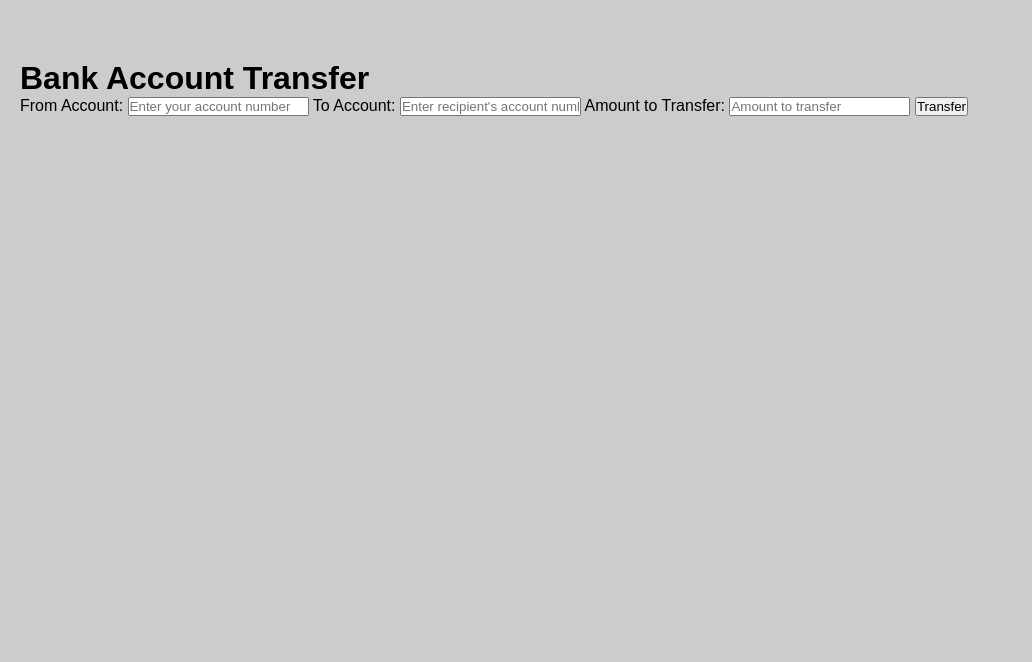
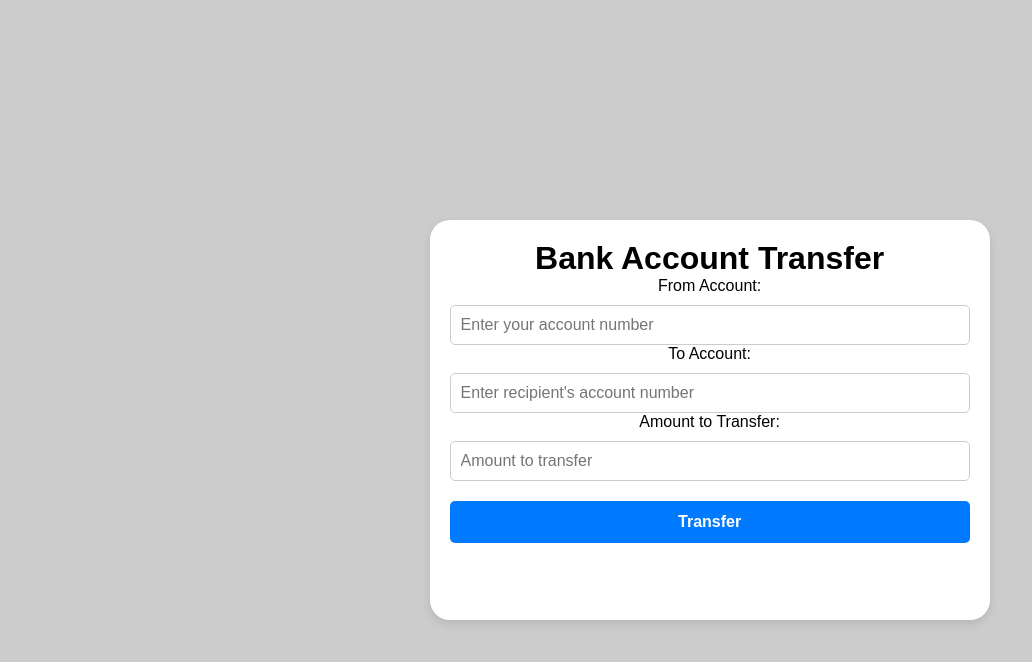
Before and after one commit to bmai1/CMPE-131-Group-1, a Flask app: page /transfer in a window 1280 px wide. Shown: the part 69-731 px from the top of the page, without its empty margins (0-1032 px from the left). Run offline with Flask 3, Linux system fonts and the light colour scheme.

Commit message:
Edited Frontend for Transfer Page

```diff
--- /dev/null
+++ b/static/styles/transfer.css
@@ -0,0 +1,78 @@
+/* General Styling */
+body {
+    font-family: Arial, sans-serif;
+    background-color: #ccc;
+}
+
+
+/* Container Styling */
+.container {
+    width: 90%;
+    margin-top: 200px;
+    margin-left: 32%;
+    max-width: 600px;
+    padding: 20px;
+    border-radius: 10px;
+}
+
+/* Content Box */
+.content-box {
+    text-align: center;
+    padding: 20px;
+}
+
+h2 {
+    color: #333;
+}
+
+/* Dropdown & Input Styling */
+select, input {
+    width: 100%;
+    padding: 10px;
+    margin-top: 10px;
+    border: 1px solid #ccc;
+    border-radius: 5px;
+    font-size: 16px;
+}
+
+input:focus, select:focus {
+    outline: none;
+    border-color: #007bff;
+}
+
+/* Button Styling */
+button {
+    width: 100%;
+    padding: 12px;
+    background-color:#007bff;
+    color: white;
+    font-size: 16px;
+    font-weight: bold;
+    border: none;
+    border-radius: 5px;
+    margin-top: 20px;
+    cursor: pointer;
+}
+
+button:hover {
+    background-color: #0056b3;
+}
+
+/* Success & Error Messages */
+.success-message {
+    color: green;
+    font-weight: bold;
+}
+
+.error-message {
+    color: red;
+    font-weight: bold;
+}
+
+/* Responsive Design */
+@media (max-width: 600px) {
+    .container {
+        width: 95%;
+        padding: 15px;
+    }
+}
--- a/templates/transfer.html
+++ b/templates/transfer.html
@@ -5,6 +5,7 @@
         <meta name="viewport" content="width=device-width, initial-scale=1.0">
         <title>Transfer</title>
         <link rel="stylesheet" href="{{ url_for('static', filename='styles/dashboard.css') }}">
+        <link rel="stylesheet" href="{{ url_for('static', filename='styles/transfer.css') }}">
     </head>
     <body>
         <nav class="navbar">
@@ -18,8 +19,9 @@
             </ul>
         </nav>
         <div class="container">
+            <div class="content-box">
             <h1>Bank Account Transfer</h1>
-            <form id="transfer-form">
+            <form id="transfer-form" method="post">
                 <label for="from-account">From Account:</label>
                 <input type="text" id="from-account" name="from-account" placeholder="Enter your account number" required>
 
@@ -32,6 +34,7 @@
                 <button type="submit">Transfer</button>
                 <p id="error-message"></p>
             </form>
+            </div>
         </div>
     </body>
 </html>
```
Also changed, not shown: database/database.db.
